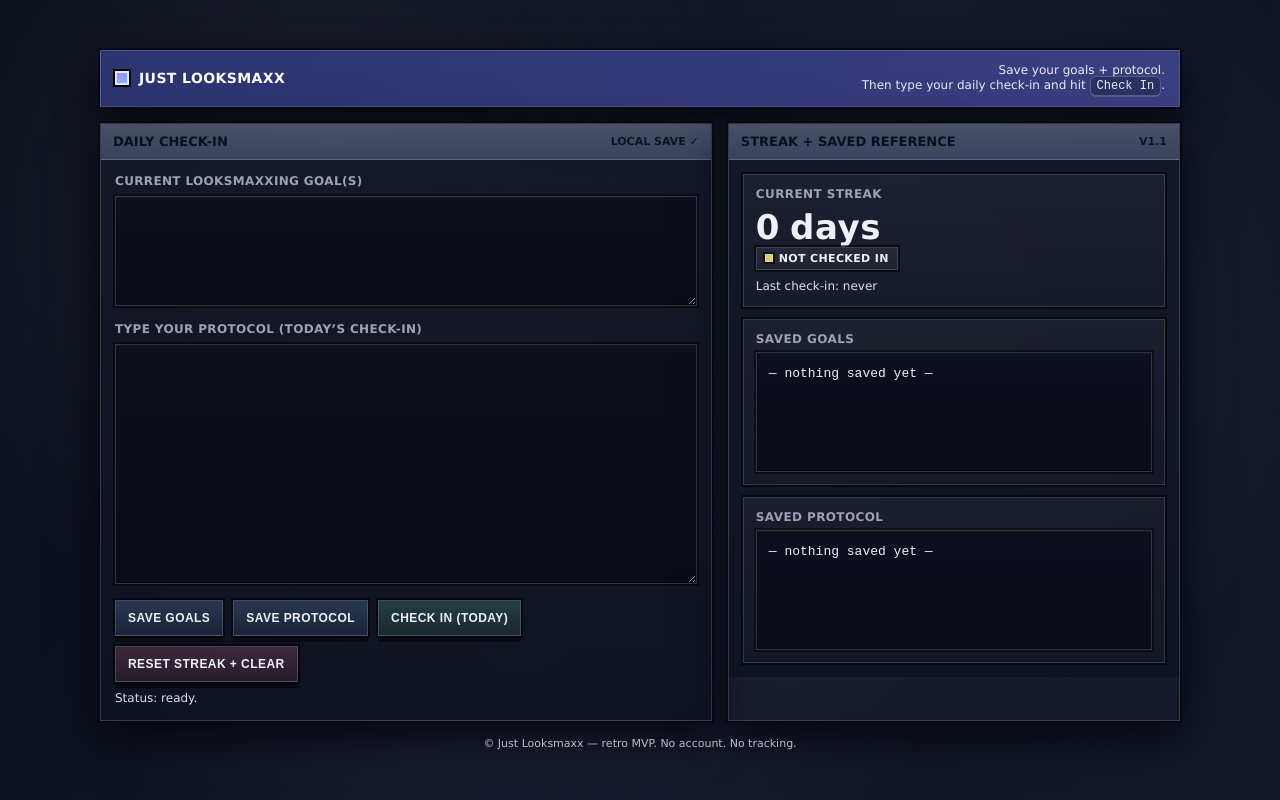
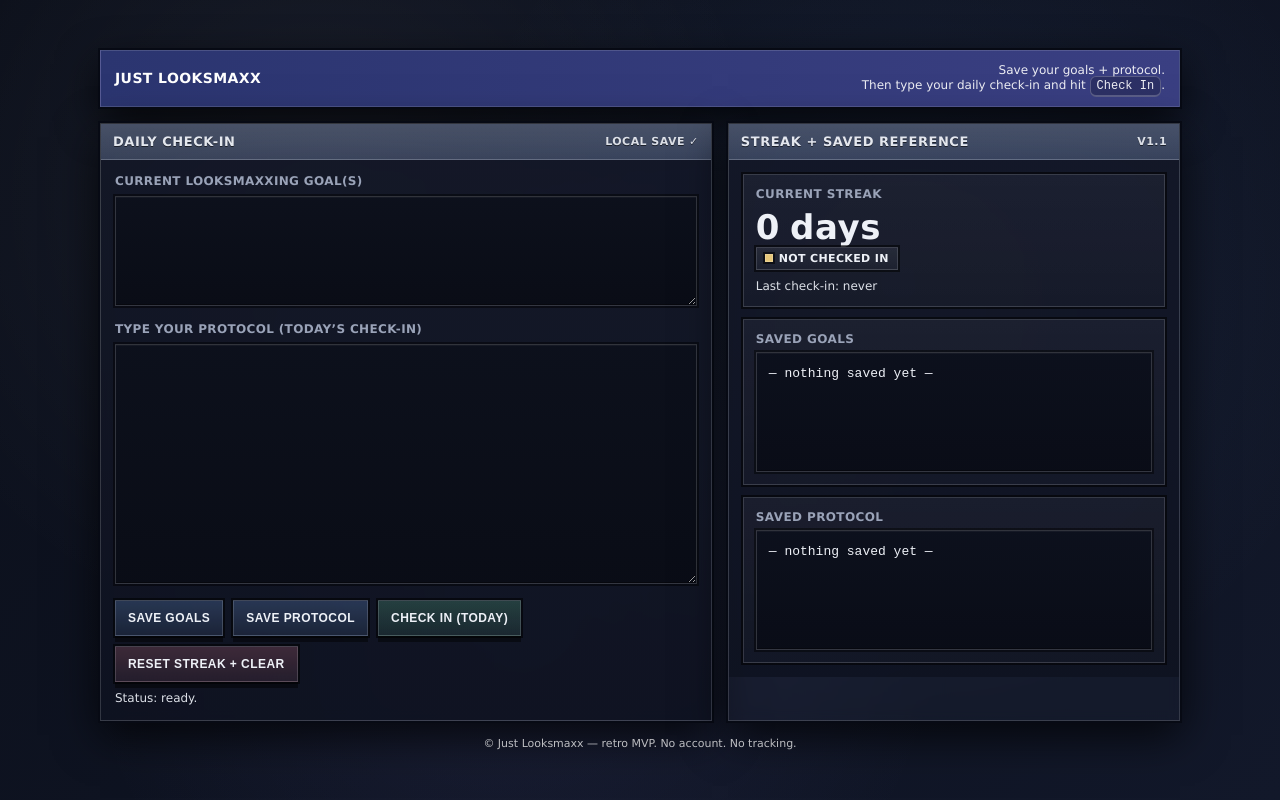
Before and after one commit to GioBrahMan/just-looksmaxx, a plain HTML site: page index.html in a window 1280 px wide. Drawn offline with Linux system fonts and the light colour scheme.

Commit message:
Remove brand icon and polish header text visibility

```diff
--- a/index.html
+++ b/index.html
@@ -13,7 +13,6 @@
   <div class="shell">
     <div class="topbar">
       <div class="brand">
-        <span class="pixel" aria-hidden="true"></span>
         <span>Just Looksmaxx</span>
       </div>
       <div class="hint">
--- a/styles.css
+++ b/styles.css
@@ -70,7 +70,7 @@ body{
 .brand{
   display:flex;
   align-items:center;
-  gap:10px;
+  gap:6px;
   font-weight:700;
   letter-spacing:.4px;
   text-transform:uppercase;
@@ -111,31 +111,37 @@ body{
   backdrop-filter: blur(6px);
 }
 
-/* CALMER SECTION HEADERS (fixes eye strain) */
 .win-title{
   background: linear-gradient(
     180deg,
     rgba(120,135,170,.50),
     rgba(85,100,135,.50)
   );
-  color:#0a1020;
+  color: rgba(245,248,255,.92);
   padding:10px 12px;
-  font-weight:900;
+  font-weight:1000;
   font-size:13px;
   display:flex;
   align-items:center;
   justify-content:space-between;
   gap:10px;
   text-transform:uppercase;
-  border-bottom:1px solid rgba(255,255,255,.12);
-  text-shadow:none;
+  border-bottom:1px solid rgba(255,255,255,.14);
+
+  /* Visibility boost */
+  letter-spacing:.55px;
+  text-shadow: 0 1px 0 rgba(0,0,0,.55);
 }
+
 
 .subtle{
   font-size:11px;
-  opacity:.92;
-  color:#0a1020;
+  opacity:1;
+  color: rgba(245,248,255,.88);
+  letter-spacing:.45px;
+  text-shadow: 0 1px 0 rgba(0,0,0,.55);
 }
+
 
 /* CALMER PANEL BODY (fixes eye strain) */
 .win-body{
```
